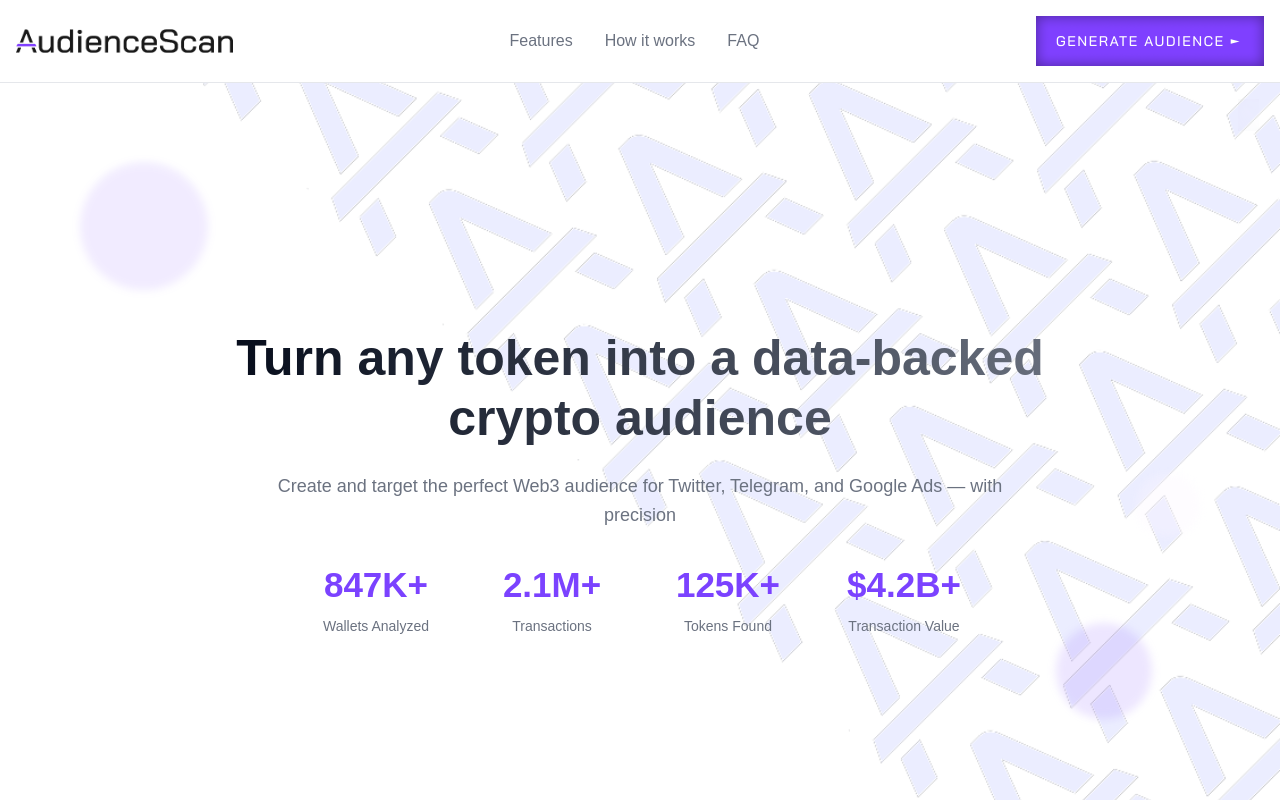
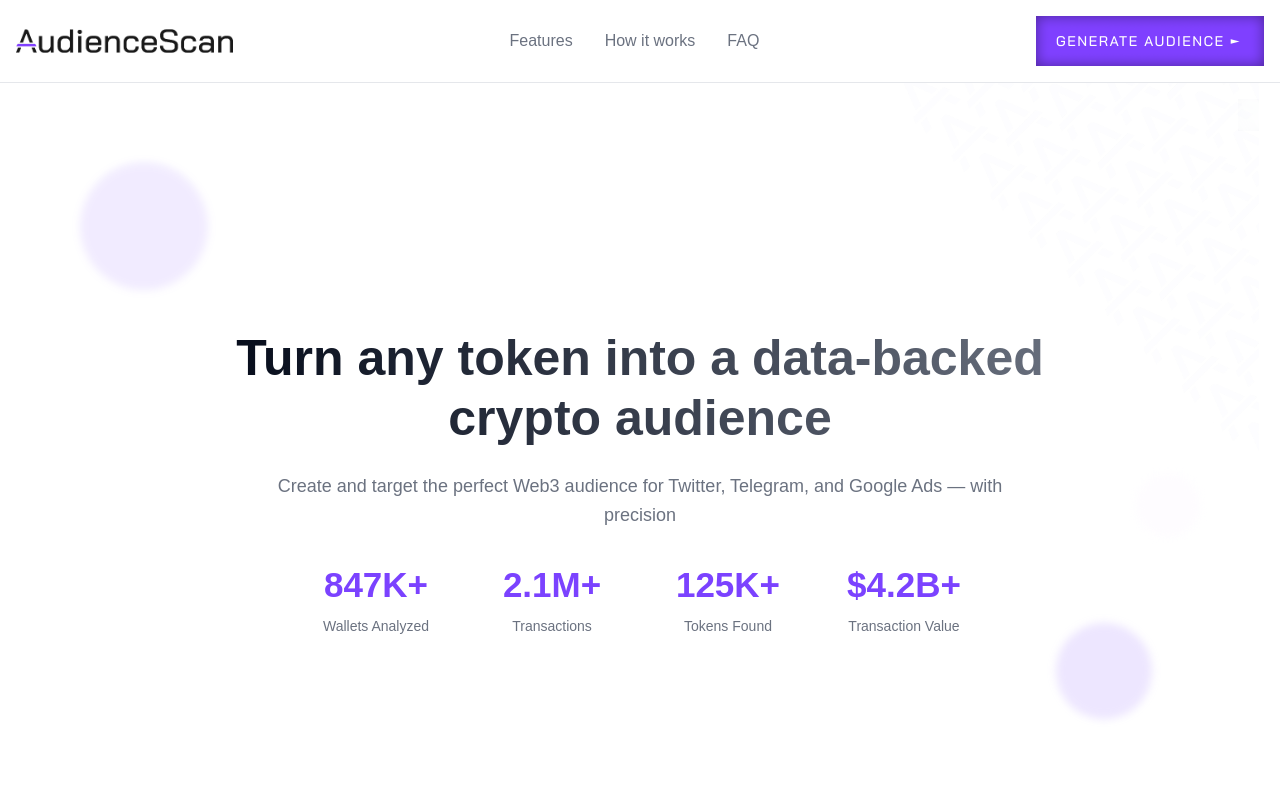
Before and after one commit to NiklasPromtech/iaudiencescan, a React (Vite) app: page / in a window 1280 px wide. Shown: the top 800 px of the page. Built offline with nearby package versions, Linux system fonts and the light colour scheme; a web font is replaced by a local one.

Commit message:
Adjust backdrop texture size
Reduce the size of the backdrop texture in the Hero component.

```diff
--- a/src/components/Hero.tsx
+++ b/src/components/Hero.tsx
@@ -8,7 +8,7 @@ const Hero = () => {
     <section className="relative min-h-screen flex items-center justify-center overflow-hidden">
       {/* Hero Background Pattern */}
       <div
-        className="absolute inset-0 bg-cover bg-center bg-no-repeat"
+        className="absolute top-0 right-0 w-96 h-96 bg-contain bg-no-repeat opacity-10"
         style={{ backgroundImage: `url(/lovable-uploads/bad95cd7-504e-4986-ad82-cdd251337e3b.png)` }}
       />
 
```
